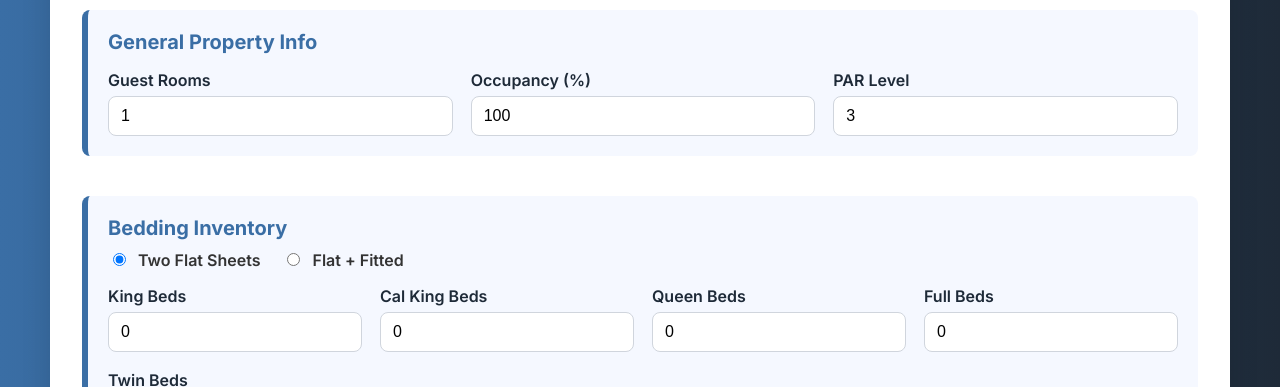
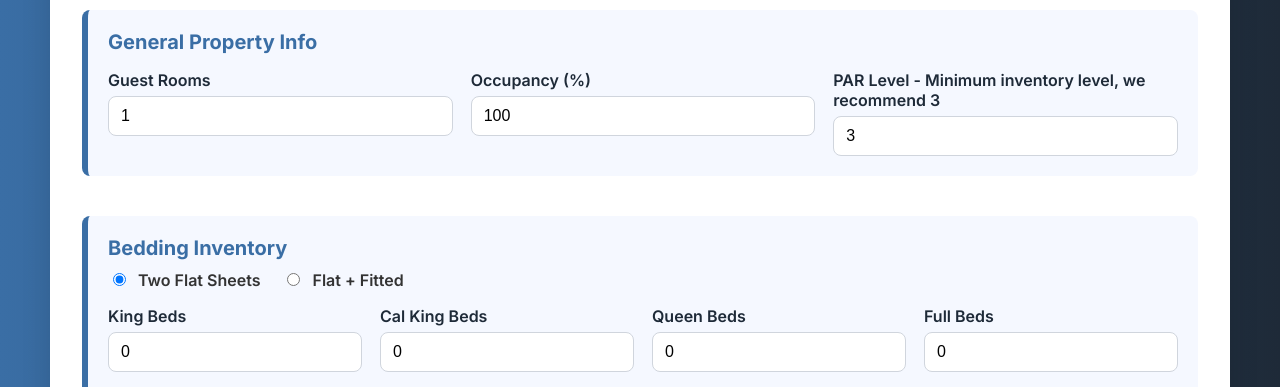
Before and after one commit to campbell3cw/Hospitality-Par-Calculater, a website: page public/index.html in a window 1280 px wide. Shown: the part 435-822 px from the top of the page. Drawn offline with nearby package versions, Linux system fonts and the light colour scheme.

Commit message:
Update PAR Level label with additional information

```diff
--- a/public/index.html
+++ b/public/index.html
@@ -101,7 +101,7 @@
       <div class="field-group">
         <div class="field"><label for="numRooms">Guest Rooms</label><input type="number" id="numRooms" value="1" min="0"/></div>
         <div class="field"><label for="occupancy">Occupancy (%)</label><input type="number" id="occupancy" value="100" min="0" max="100"/></div>
-        <div class="field"><label for="parLevel">PAR Level</label><input type="number" id="parLevel" value="3" min="1"/></div>
+        <div class="field"><label for="parLevel">PAR Level - Minimum inventory level, we recommend 3</label><input type="number" id="parLevel" value="3" min="1"/></div>
       </div>
     </div>
 
```
